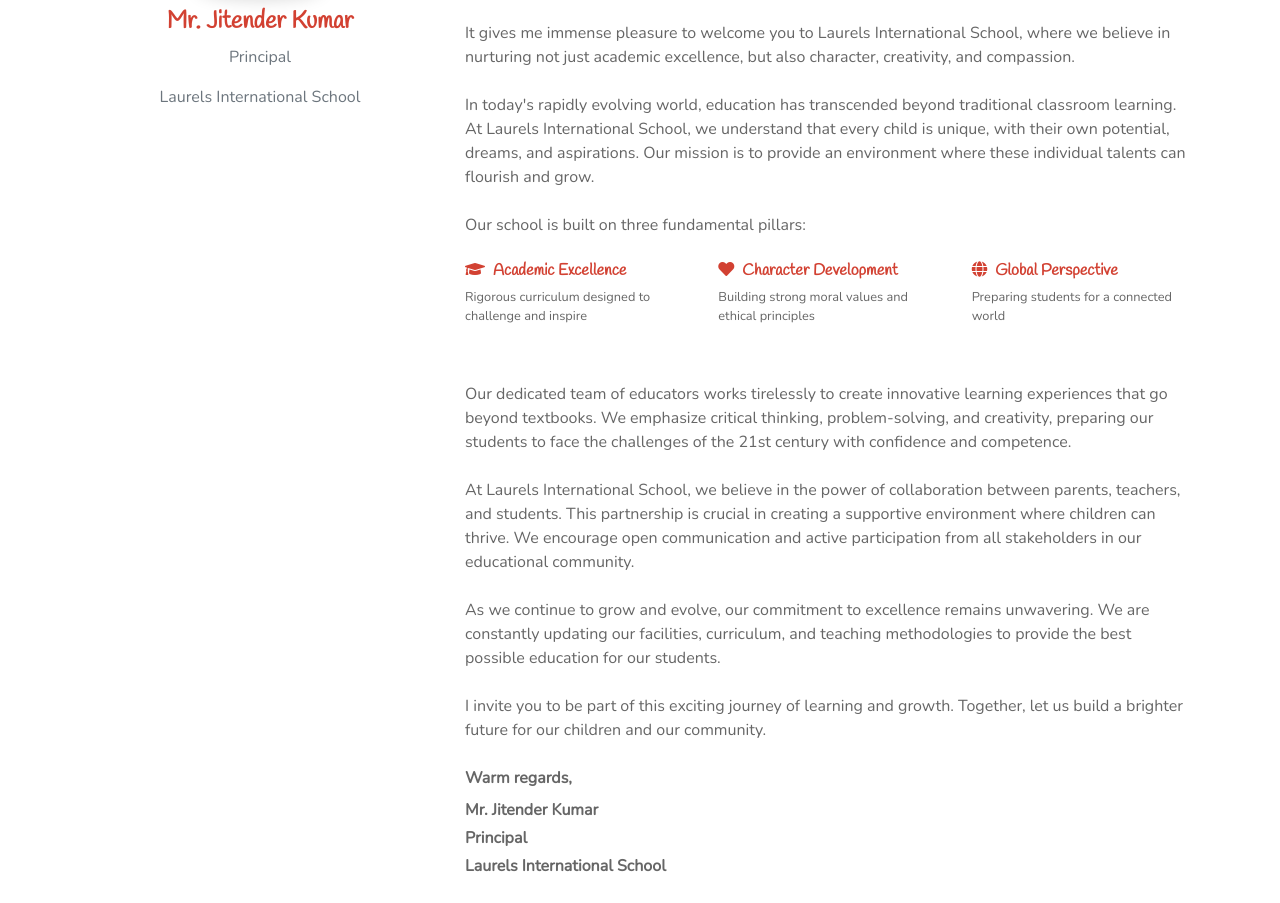
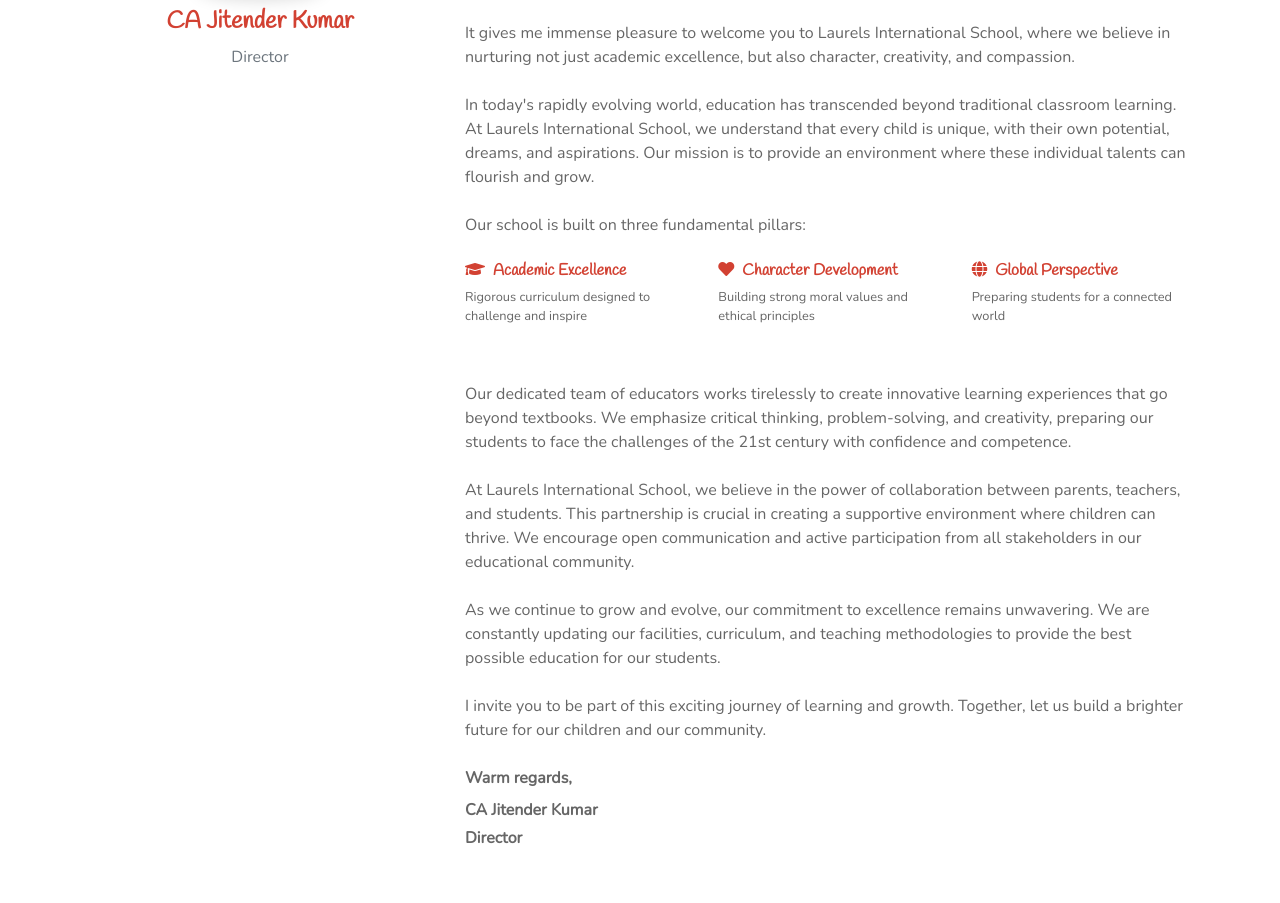
Before and after one commit to madaankartik/Laurels-website, a plain HTML site: page patrons-message.html in a window 1280 px wide. Shown: the part 549-1452 px from the top of the page. Drawn offline with nearby package versions, Linux system fonts and the light colour scheme.

Commit message:
changes directors page

```diff
--- a/patrons-message.html
+++ b/patrons-message.html
@@ -103,9 +103,8 @@
             <div class="col-lg-4 mb-4">
                 <div class="text-center">
                     <img src="img/team-1.jpg" alt="School Director" class="img-fluid rounded-circle shadow" style="width: 200px; height: 200px; object-fit: cover;">
-                    <h4 class="mt-3" style="color: #D24132;">Mr. Jitender Kumar</h4>
-                    <p class="text-muted">Principal</p>
-                    <p class="text-muted">Laurels International School</p>
+                    <h4 class="mt-3" style="color: #D24132;">CA Jitender Kumar</h4>
+                    <p class="text-muted">Director</p>
                 </div>
             </div>
             <div class="col-lg-8">
@@ -142,9 +141,8 @@
                     <p class="mb-4">I invite you to be part of this exciting journey of learning and growth. Together, let us build a brighter future for our children and our community.</p>
 
                     <p class="mb-2"><strong>Warm regards,</strong></p>
-                    <p class="mb-1"><strong>Mr. Jitender Kumar</strong></p>
-                    <p class="mb-1"><strong>Principal</strong></p>
-                    <p class="mb-0"><strong>Laurels International School</strong></p>
+                    <p class="mb-1"><strong>CA Jitender Kumar</strong></p>
+                    <p class="mb-1"><strong>Director</strong></p>
                 </div>
             </div>
         </div>
```
